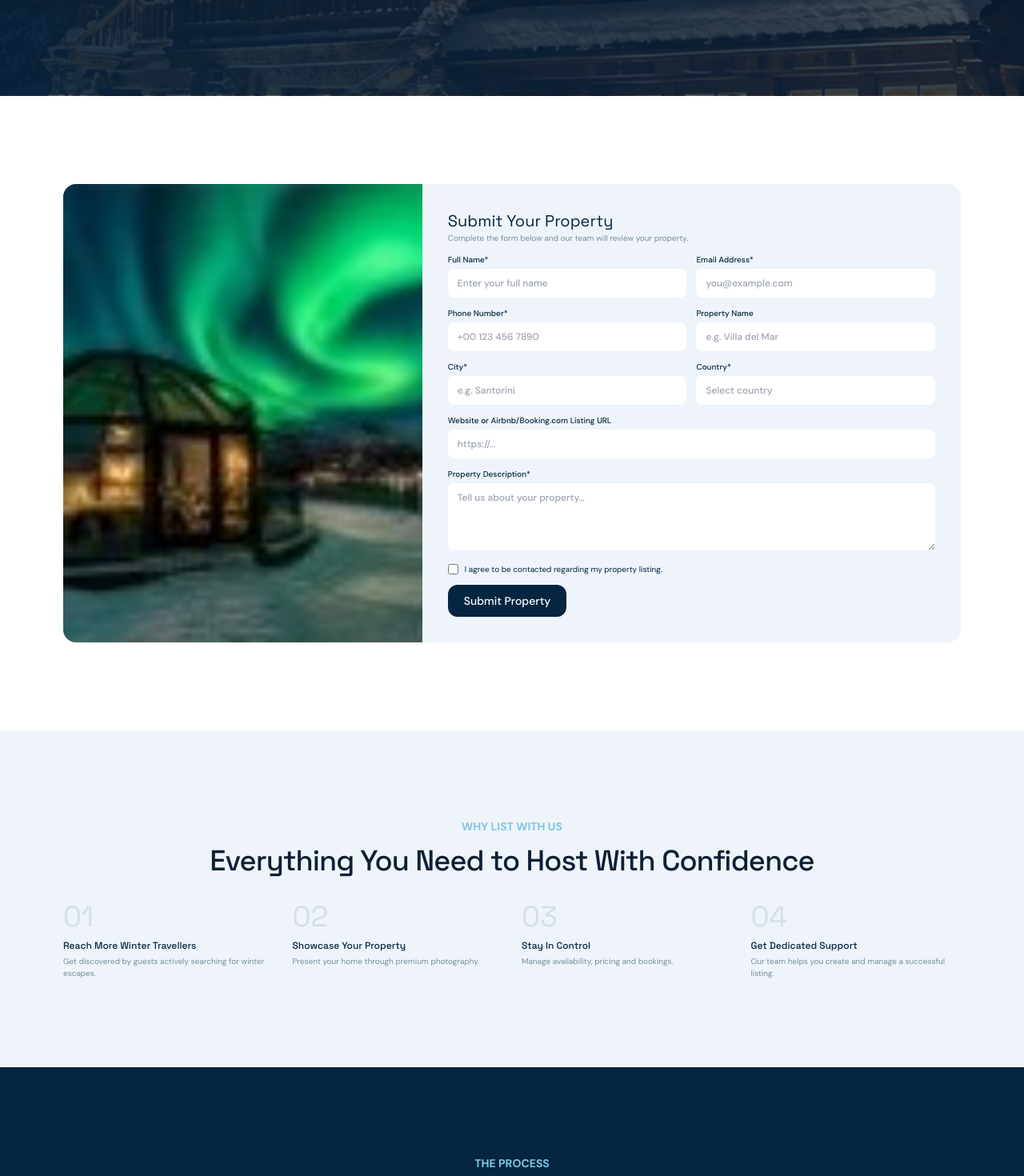
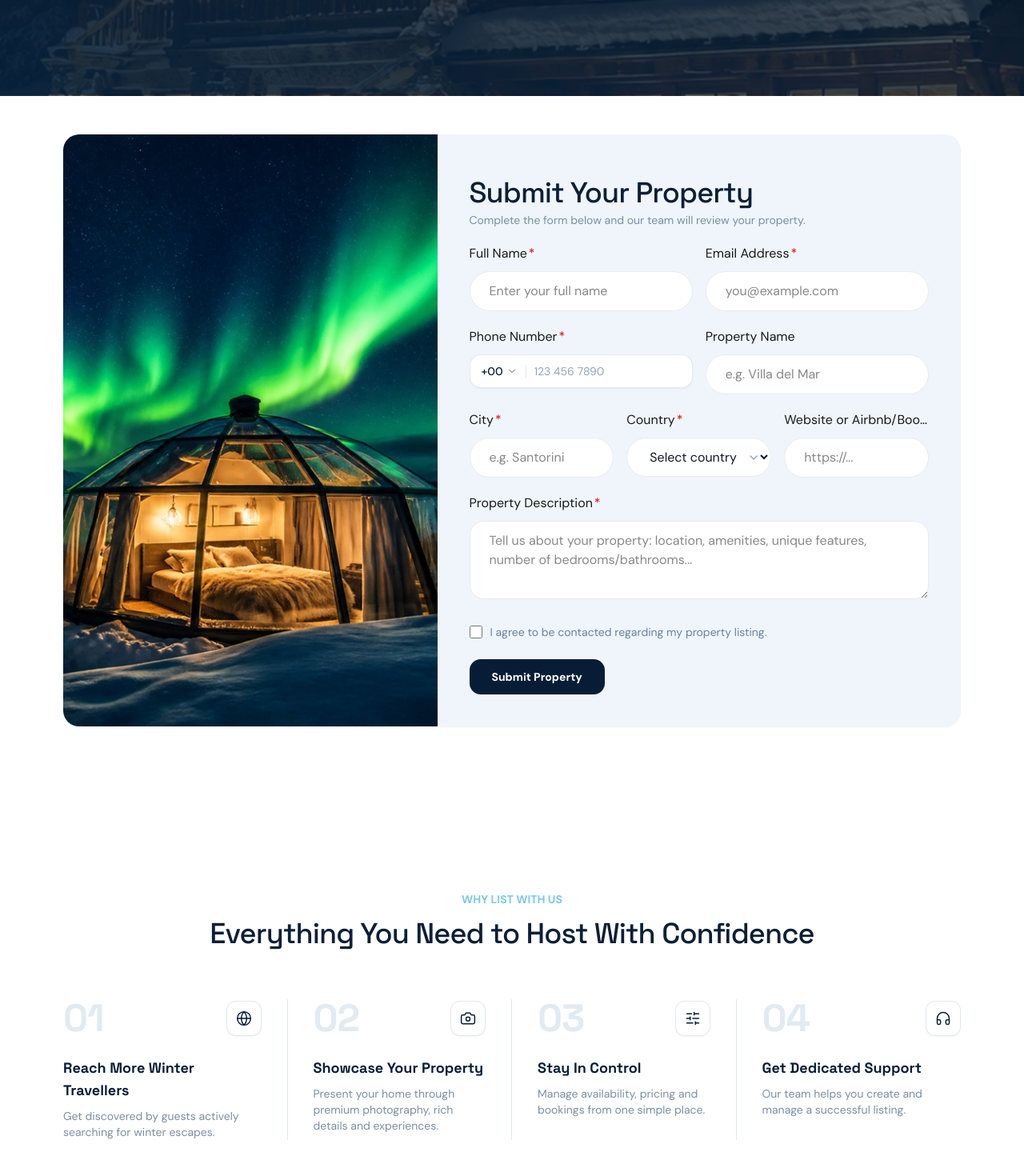
Before and after one commit to payalptoliya416/winterers, a React (Vite) app: page /list-property in a window 1280 px wide. Shown: the part 680-2150 px from the top of the page at 80% size. Built offline with nearby package versions, Linux system fonts and the light colour scheme.

Commit message:
chaneges

```diff
--- a/src/pages/Home.tsx
+++ b/src/pages/Home.tsx
@@ -36,7 +36,7 @@ export default function Home() {
         text="Discover handpicked winter stays, from cosy mountain cabins and ski chalets to unforgettable escapes surrounded by snow."
       />
 
-      <Section>
+      <Section className='!pb-0'>
         <SectionHead
           center
           eyebrow="Discover your stay"
--- a/src/pages/ListProperty.tsx
+++ b/src/pages/ListProperty.tsx
@@ -1,4 +1,5 @@
 import { useState } from 'react';
+import { ChevronDown, Globe, Camera, SlidersHorizontal, Headphones } from 'lucide-react';
 import Hero from '../components/Hero';
 import Button from '../components/Button';
 import Section from '../components/Section';
@@ -14,10 +15,30 @@ const steps = [
 ];
 
 const why = [
-  ['Reach More Winter Travellers', 'Get discovered by guests actively searching for winter escapes.'],
-  ['Showcase Your Property', 'Present your home through premium photography.'],
-  ['Stay In Control', 'Manage availability, pricing and bookings.'],
-  ['Get Dedicated Support', 'Our team helps you create and manage a successful listing.'],
+  {
+    num: '01',
+    icon: Globe,
+    title: 'Reach More Winter Travellers',
+    text: 'Get discovered by guests actively searching for winter escapes.',
+  },
+  {
+    num: '02',
+    icon: Camera,
+    title: 'Showcase Your Property',
+    text: 'Present your home through premium photography, rich details and experiences.',
+  },
+  {
+    num: '03',
+    icon: SlidersHorizontal,
+    title: 'Stay In Control',
+    text: 'Manage availability, pricing and bookings from one simple place.',
+  },
+  {
+    num: '04',
+    icon: Headphones,
+    title: 'Get Dedicated Support',
+    text: 'Our team helps you create and manage a successful listing.',
+  },
 ];
 
 const faq = [
@@ -27,43 +48,6 @@ const faq = [
   ['How do bookings and payments work?', 'Secure payouts after each stay.'],
   ['Can I manage my own availability?', 'Yes, from your dashboard.'],
 ];
-
-function Field({
-  l,
-  full,
-  area,
-  placeholder,
-  type,
-  required,
-}: {
-  l: string;
-  full?: boolean;
-  area?: boolean;
-  placeholder?: string;
-  type?: string;
-  required?: boolean;
-}) {
-  return (
-    <label className={`block text-[10px] font-medium ${full ? 'sm:col-span-2' : ''}`}>
-      {l}
-      {area ? (
-        <textarea
-          rows={4}
-          className="mt-1 w-full rounded-lg bg-white px-3 py-2.5 text-xs outline-none"
-          placeholder={placeholder}
-          required={required}
-        />
-      ) : (
-        <input
-          type={type}
-          className="mt-1 w-full rounded-lg bg-white px-3 py-2.5 text-xs outline-none"
-          placeholder={placeholder}
-          required={required}
-        />
-      )}
-    </label>
-  );
-}
 
 export default function ListProperty() {
   const [open, setOpen] = useState(0);
@@ -79,48 +63,224 @@ export default function ListProperty() {
       >
       </Hero>
 
-      <Section>
-        <div className="grid overflow-hidden rounded-2xl bg-mist md:grid-cols-[1fr_1.5fr]">
-          <ImgBg name="aurora" className="min-h-[240px]" />
+      <Section tone="light" className="!pt-8 sm:!pt-12">
+        <div className="overflow-hidden rounded-[20px] bg-[#EFF5FB] grid grid-cols-1 lg:grid-cols-12 shadow-sm">
+          {/* Left Column: Image */}
+          <div className="lg:col-span-5 relative w-full h-[300px] sm:h-[400px] lg:h-auto min-h-full">
+            <img
+              src="/images/property-sec.png"
+              alt="Submit Your Property - Glass Igloo Aurora"
+              className="w-full h-full object-cover"
+            />
+          </div>
+
+          {/* Right Column: Form */}
+          <div className="lg:col-span-7 p-6 sm:p-8 md:p-10 lg:p-12 xl:p-10 flex flex-col justify-center">
             <form
-            onSubmit={(e) => e.preventDefault()}
-            className="grid gap-3 p-5 sm:grid-cols-2 md:p-8"
+              onSubmit={(e) => {
+                e.preventDefault();
+                alert('Property submitted successfully! Our team will review your property.');
+              }}
+              className="flex flex-col gap-5"
             >
-            <div className="sm:col-span-2">
-              <h2 className="text-xl">Submit Your Property</h2>
-              <p className="text-[10px] text-navy/50">
+              <div>
+                <h2 className="section-title">
+                  Submit Your Property
+                </h2>
+                <p className="mt-1.5 text-xs sm:text-sm text-[#7A8FA6]">
                   Complete the form below and our team will review your property.
                 </p>
               </div>
 
-            <Field l="Full Name*" placeholder="Enter your full name" required />
-            <Field l="Email Address*" type="email" placeholder="you@example.com" required />
-            <Field l="Phone Number*" placeholder="+00 123 456 7890" />
-            <Field l="Property Name" placeholder="e.g. Villa del Mar" />
-            <Field l="City*" placeholder="e.g. Santorini" />
-            <Field l="Country*" placeholder="Select country" />
-            <Field full l="Website or Airbnb/Booking.com Listing URL" placeholder="https://..." />
-            <Field full area l="Property Description*" placeholder="Tell us about your property…" />
+              {/* Row 1: Full Name & Email Address */}
+              <div className="grid grid-cols-1 sm:grid-cols-2 gap-4">
+                <div>
+                  <label className="block text-xs sm:text-base text-[#1A1A1A] mb-[10px]">
+                    Full Name<span className="text-[#DB0505] ml-0.5">*</span>
+                  </label>
+                  <input
+                    type="text"
+                    required
+                    placeholder="Enter your full name"
+                    className="w-full rounded-full bg-white border border-[#EBEBEB] px-6 py-3 text-sm sm:text-base text-[#0F172A] placeholder:text-[#888888] transition focus:outline-none"
+                  />
+                </div>
 
-            <label className="flex gap-2 text-[10px] sm:col-span-2">
-              <input type="checkbox" />
+                <div>
+                  <label className="block text-xs sm:text-base text-[#1A1A1A] mb-[10px]">
+                    Email Address<span className="text-[#DB0505] ml-0.5">*</span>
+                  </label>
+                  <input
+                    type="email"
+                    required
+                    placeholder="you@example.com"
+                    className="w-full rounded-full bg-white border border-[#EBEBEB] px-6 py-3 text-sm sm:text-base text-[#0F172A] placeholder:text-[#888888] transition focus:outline-none"
+                  />
+                </div>
+              </div>
+
+              {/* Row 2: Phone Number & Property Name */}
+              <div className="grid grid-cols-1 sm:grid-cols-2 gap-4">
+                <div>
+                  <label className="block text-xs sm:text-base text-[#1A1A1A] mb-[10px]">
+                    Phone Number<span className="text-[#DB0505] ml-0.5">*</span>
+                  </label>
+                  <div className="flex items-center w-full rounded-[14px] bg-white border border-slate-200/90 px-3.5 py-2.5 text-xs sm:text-sm text-[#071D36] shadow-sm focus-within:ring-2 focus-within:ring-[#7EC8E3]/50 focus-within:border-[#7EC8E3] transition">
+                    <div className="flex items-center gap-1 text-[#071D36] font-medium shrink-0 cursor-pointer select-none">
+                      <span>+00</span>
+                      <ChevronDown className="w-3.5 h-3.5 text-slate-400" />
+                    </div>
+                    <span className="h-4 w-px bg-slate-200 mx-2.5 shrink-0" />
+                    <input
+                      type="tel"
+                      required
+                      placeholder="123 456 7890"
+                      className="w-full bg-transparent border-0 p-0 text-xs sm:text-sm text-[#071D36] placeholder:text-[#94A3B8] focus:outline-none focus:ring-0"
+                    />
+                  </div>
+                </div>
+
+                <div>
+                  <label className="block text-xs sm:text-base text-[#1A1A1A] mb-[10px]">
+                    Property Name
+                  </label>
+                  <input
+                    type="text"
+                    placeholder="e.g. Villa del Mar"
+                    className="w-full rounded-full bg-white border border-[#EBEBEB] px-6 py-3 text-sm sm:text-base text-[#0F172A] placeholder:text-[#888888] transition focus:outline-none"
+                  />
+                </div>
+              </div>
+
+              {/* Row 3: City, Country, Listing URL */}
+              <div className="grid grid-cols-1 sm:grid-cols-3 gap-4">
+                <div>
+                  <label className="block text-xs sm:text-base text-[#1A1A1A] mb-[10px]">
+                    City<span className="text-[#DB0505] ml-0.5">*</span>
+                  </label>
+                  <input
+                    type="text"
+                    required
+                    placeholder="e.g. Santorini"
+                    className="w-full rounded-full bg-white border border-[#EBEBEB] px-6 py-3 text-sm sm:text-base text-[#0F172A] placeholder:text-[#888888] transition focus:outline-none"
+                  />
+                </div>
+
+                <div>
+                  <label className="block text-xs sm:text-base text-[#1A1A1A] mb-[10px]">
+                    Country<span className="text-[#DB0505] ml-0.5">*</span>
+                  </label>
+                  <div className="relative">
+                    <select
+                      defaultValue=""
+                      required
+                      className="w-full rounded-full bg-white border border-[#EBEBEB] px-6 py-3 text-sm sm:text-base text-[#0F172A] placeholder:text-[#888888] transition focus:outline-none"
+                    >
+                      <option value="" disabled className="text-slate-400">
+                        Select country
+                      </option>
+                      <option value="Finland">Finland</option>
+                      <option value="Norway">Norway</option>
+                      <option value="Sweden">Sweden</option>
+                      <option value="Switzerland">Switzerland</option>
+                      <option value="France">France</option>
+                      <option value="Austria">Austria</option>
+                      <option value="Iceland">Iceland</option>
+                      <option value="Canada">Canada</option>
+                      <option value="Other">Other</option>
+                    </select>
+                    <ChevronDown className="pointer-events-none absolute right-3.5 top-1/2 -translate-y-1/2 w-4 h-4 text-slate-400" />
+                  </div>
+                </div>
+
+                <div>
+                  <label className="block text-xs sm:text-base text-[#1A1A1A] mb-[10px] truncate">
+                    Website or Airbnb/Booking.com Listing URL
+                  </label>
+                  <input
+                    type="url"
+                    placeholder="https://..."
+                    className="w-full rounded-full bg-white border border-[#EBEBEB] px-6 py-3 text-sm sm:text-base text-[#0F172A] placeholder:text-[#888888] transition focus:outline-none"
+                  />
+                </div>
+              </div>
+
+              {/* Row 4: Property Description */}
+              <div>
+                <label className="block text-xs sm:text-base text-[#1A1A1A] mb-[10px]">
+                  Property Description<span className="text-[#DB0505] ml-0.5">*</span>
+                </label>
+                <textarea
+                  rows={3}
+                  required
+                  placeholder="Tell us about your property: location, amenities, unique features, number of bedrooms/bathrooms..."
+                  className="w-full rounded-[18px] bg-white border border-[#EBEBEB] px-6 py-3 text-sm sm:text-base text-[#0F172A] placeholder:text-[#888888] transition focus:outline-none"
+                />
+              </div>
+
+              {/* Row 5: Agreement Checkbox */}
+              <label className="flex items-center gap-2.5 cursor-pointer select-none pt-1">
+                <input
+                  type="checkbox"
+                  required
+                  className="h-4 w-4 rounded-[4px] border-slate-300 text-[#071D36] focus:ring-[#7EC8E3] accent-[#071D36]"
+                />
+                <span className="text-xs sm:text-sm text-[#6B7FA3]">
                   I agree to be contacted regarding my property listing.
+                </span>
               </label>
-            <div className="sm:col-span-2">
-              <Button>Submit Property</Button>
+
+              {/* Row 6: Submit Button */}
+              <div className="pt-1">
+                <button
+                  type="submit"
+                  className="inline-flex items-center justify-center rounded-[14px] bg-[#071D36] hover:bg-[#051527] px-7 py-3 text-xs sm:text-sm font-semibold text-white transition-all active:scale-95 shadow-sm"
+                >
+                  Submit Property
+                </button>
               </div>
             </form>
           </div>
+        </div>
       </Section>
 
-      <Section tone="mist">
-        <SectionHead center title="Everything You Need to Host With Confidence" eyebrow="Why list with us" />
-        <div className="grid gap-6 sm:grid-cols-2 lg:grid-cols-4">
-          {why.map(([t, x], i) => (
-            <div key={t}>
-              <span className="text-4xl text-navy/10">0{i + 1}</span>
-              <h3 className="mt-2 text-xs font-medium">{t}</h3>
-              <p className="mt-1 text-[10px] text-navy/50">{x}</p>
+      <Section tone="light" className="!py-16 md:!py-24">
+        <div className="text-center mb-12 sm:mb-16">
+          <p className="section-eyebrow mb-2">
+            WHY LIST WITH US
+          </p>
+          <h2 className="section-title">
+            Everything You Need to Host With Confidence
+          </h2>
+        </div>
+
+        <div className="grid grid-cols-1 sm:grid-cols-2 lg:grid-cols-4 gap-8 lg:gap-0">
+          {why.map(({ num, icon: Icon, title, text }, i) => (
+            <div
+              key={title}
+              className={`flex flex-col lg:px-8 first:lg:pl-0 last:lg:pr-0 ${
+                i < why.length - 1 ? 'lg:border-r lg:border-[#E2E8F0]' : ''
+              }`}
+            >
+              {/* Top row: Number & Icon */}
+              <div className="flex items-center justify-between">
+                <span className="font-head text-4xl sm:text-5xl font-bold text-[#E2EAF2] tracking-tight">
+                  {num}
+                </span>
+                <div className="w-11 h-11 rounded-[12px] bg-white border border-slate-200/90 shadow-sm flex items-center justify-center text-[#071D36] shrink-0">
+                  <Icon className="w-5 h-5 text-[#071D36]" strokeWidth={1.75} />
+                </div>
+              </div>
+
+              {/* Title */}
+              <h3 className="font-head text-base sm:text-lg font-bold text-[#071D36] mt-5 sm:mt-6">
+                {title}
+              </h3>
+
+              {/* Description */}
+              <p className="mt-2 text-xs sm:text-sm text-[#7A8FA6] leading-relaxed">
+                {text}
+              </p>
             </div>
           ))}
         </div>
```
Also changed, not shown: public/images/property-sec.png (added). Lines whose indentation alone changed are shown as unchanged.
